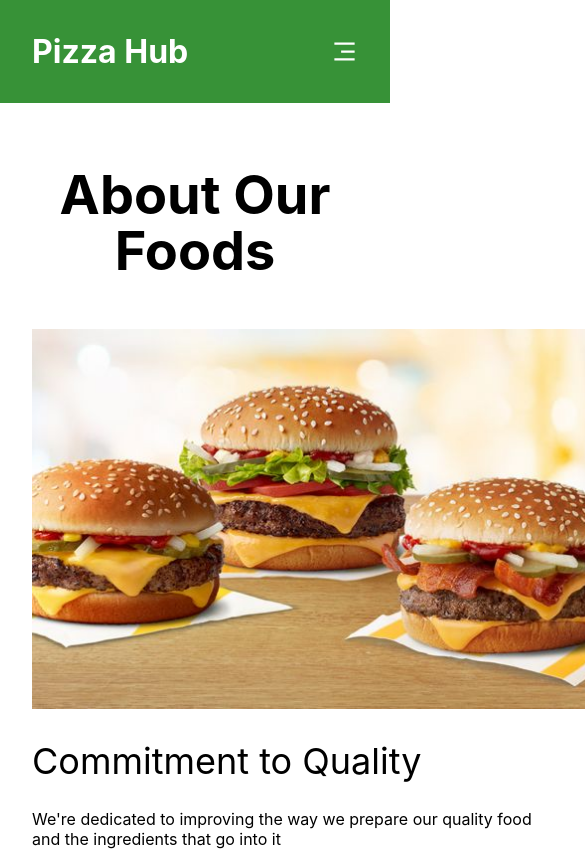
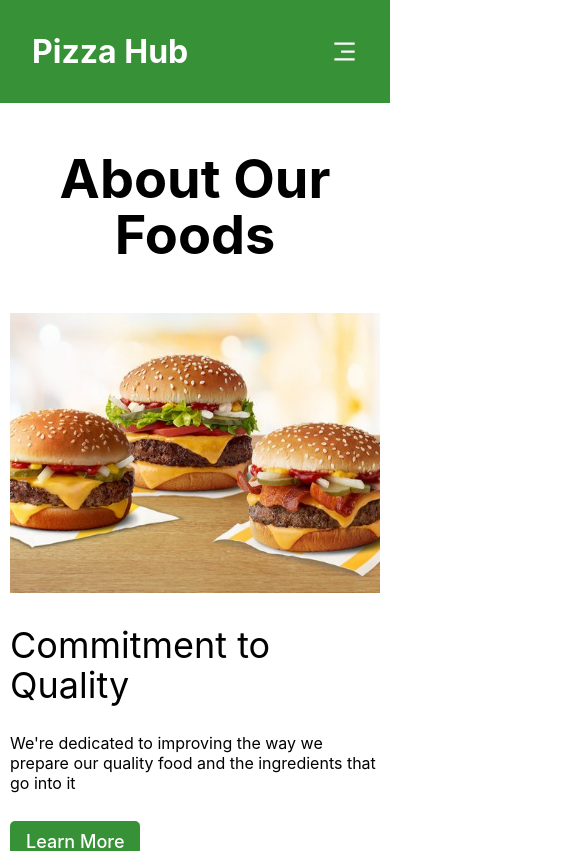
Before and after one commit to AFra1892/resturant, a React (Create React App) app: page /about in a window 390 px wide. Shown: the top 851 px of the page, 585 px wide, since content can reach past the window. Built offline with nearby package versions, Linux system fonts and the light colour scheme.

Commit message:
responsive about page

```diff
--- a/src/components/aboutCard/About.jsx
+++ b/src/components/aboutCard/About.jsx
@@ -1,26 +1,12 @@
 import React from 'react'
-import Navbar from '../navbar/Navbar'
 import AboutCard from './AboutCard'
+import './about.css'
+const About = () => {
 
-const About = () => {
-    const page_style ={
-      textAlign:'center'
-    }
-    const styles={
-      fontSize: "54px",
-      fontWeight: "700",
-      lineHeight: "56px",
-      marginBottom:"50px"
-    }
-    const card_style ={
-      display:"grid",
-      gridTemplateColumns:"1fr 1fr",
-      gap:"50px"
-    }
   return (
-        <div style={page_style} className='restirant__about section__padding'>
-            <h2 style={styles}>About Our Foods</h2>
-            <div style={card_style} className='resturant__about-cards'>
+        <div  className='restirant__about section__padding'>
+            <h2>About Our Foods</h2>
+            <div className='resturant__about-cards'>
               <AboutCard img='images/about1.jpg' heading='Commitment to Quality' dec="We're dedicated to improving the way we prepare our quality food and the ingredients that go into it"/>
               <AboutCard img='images/about2.jpg' heading='Commitment to Quality' dec="We're dedicated to improving the way we prepare our quality food and the ingredients that go into it"/>
               <AboutCard img='images/about3.jpg' heading='Commitment to Quality' dec="We're dedicated to improving the way we prepare our quality food and the ingredients that go into it"/>
--- a/src/components/aboutCard/about-card.css
+++ b/src/components/aboutCard/about-card.css
@@ -31,3 +31,35 @@
     max-width: 500px;
     margin-bottom:1.75rem;
 }
+@media screen and (max-width: 1300px) {
+    .resturant__aboutCard img{
+        height: 380px;
+        width: 470px;
+        margin-bottom:1.75rem;
+
+    }
+}
+@media screen and (max-width: 1100px) {
+    .resturant__aboutCard img{
+        height: 280px;
+        width: 370px;
+        margin-bottom:1.75rem;
+
+    }
+}
+@media screen and (max-width: 840px) {
+    .resturant__aboutCard img{
+        height: 380px;
+    width: 570px;
+    margin-bottom:1.75rem;
+
+    }
+}
+@media screen and (max-width: 610px) {
+    .resturant__aboutCard img{
+        height: 280px;
+        width: 370px;
+        margin-bottom:1.75rem;
+
+    }
+}
--- /dev/null
+++ b/src/components/aboutCard/about.css
@@ -0,0 +1,42 @@
+.restirant__about{
+    text-align: center;
+    display: flex;
+    flex-direction: column;
+    justify-content: center;
+    align-items: center;
+}
+.restirant__about h2{
+    font-size: 54px;
+    font-weight: 700;
+    line-height: 56px;
+    margin-bottom:50px;
+}
+.resturant__about-cards{
+    display:grid;
+    grid-template-columns:1fr 1fr;
+    gap:50px;
+}
+@media screen and (max-width: 1050px) {
+    .restirant__about{
+        padding: 3rem;
+    }
+    .resturant__about-cards{
+        display:grid;
+        grid-template-columns:1fr 1fr;
+        gap:50px;
+    }
+}
+@media screen and (max-width: 840px) {
+
+    .resturant__about-cards{
+        display:grid;
+        grid-template-columns:1fr ;
+        gap:50px;
+    }
+}
+@media screen and (max-width: 610px) {
+    .resturant__about-cards{
+        display:grid;
+        grid-template-columns:1fr;
+    }
+}
```
